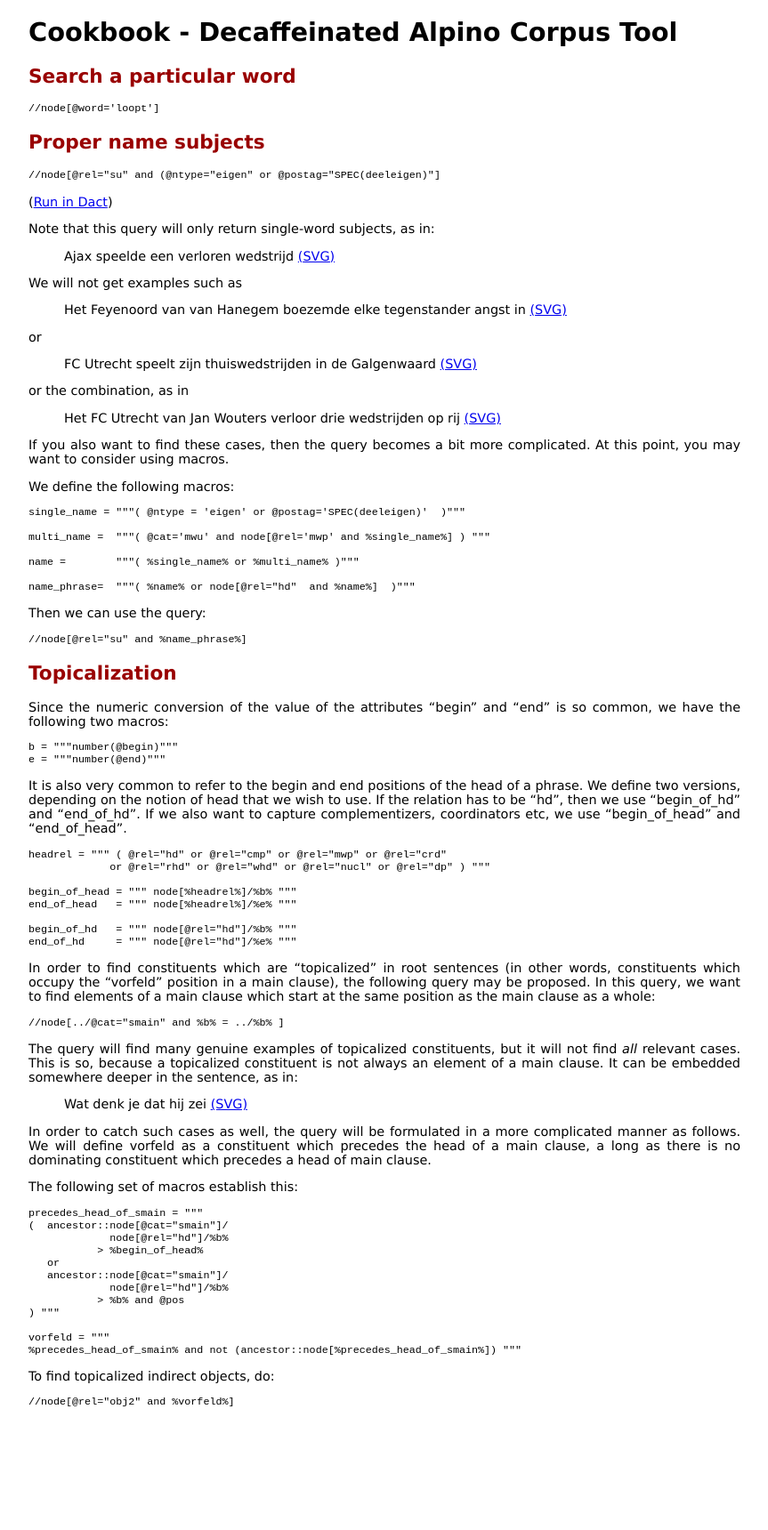
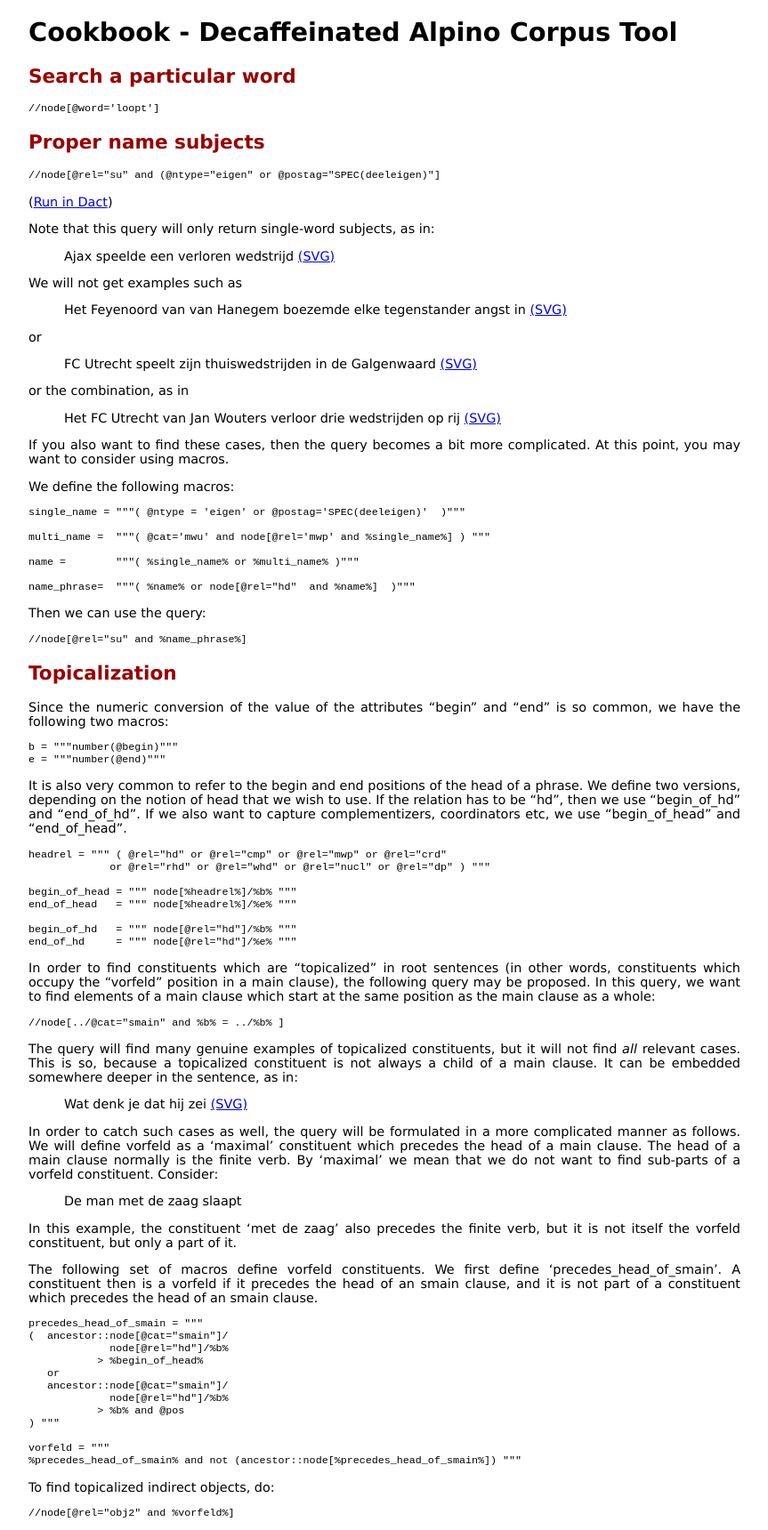
Before and after one commit to rug-compling/dact, a Jekyll site: the page built from cookbook/index.md, in a window 1280 px wide. Shown: the whole page at 89% size, without its empty margins (208-1071 px from the left). Built offline with Jekyll 4.4.1, drawn with Linux system fonts in a browser that asks for light colours; before the commit the page ends 1595 px from its top, so only the background shows below that.

Commit message:
Update cookbook/index.md
more explanation for vorfeld

```diff
--- a/cookbook/index.md
+++ b/cookbook/index.md
@@ -77,17 +77,24 @@ position as the main clause as a whole:
     //node[../@cat="smain" and %b% = ../%b% ]
 
 The query will find many genuine examples of topicalized constituents, but it will not find *all*
-relevant cases. This is so, because a topicalized constituent is not always an element of a
+relevant cases. This is so, because a topicalized constituent is not always a child of a
 main clause. It can be embedded somewhere deeper in the sentence, as in:
 
 >   Wat denk je dat hij zei <a href="5.svg">(SVG)</a>
 
 In order to catch such cases as well, the query will be formulated in a more complicated
-manner as follows. We will define vorfeld as a constituent which precedes the head of a
-main clause, a long as there is no dominating constituent which precedes a head of
-main clause.
+manner as follows. We will define vorfeld as a 'maximal' constituent which precedes the head of a
+main clause. The head of a main clause normally is the finite verb. By 'maximal' we mean that we
+do not want to find sub-parts of a vorfeld constituent. Consider:
 
-The following set of macros establish this:
+>   De man met de zaag slaapt
+
+In this example, the constituent 'met de zaag' also precedes the finite verb, but it is not itself the vorfeld
+constituent, but only a part of it.
+
+The following set of macros define vorfeld constituents. We first define 'precedes_head_of_smain'. A constituent
+then is a vorfeld if it precedes the head of an smain clause, and it is not part of a constituent which precedes
+the head of an smain clause.
 
     precedes_head_of_smain = """
     (  ancestor::node[@cat="smain"]/
```
